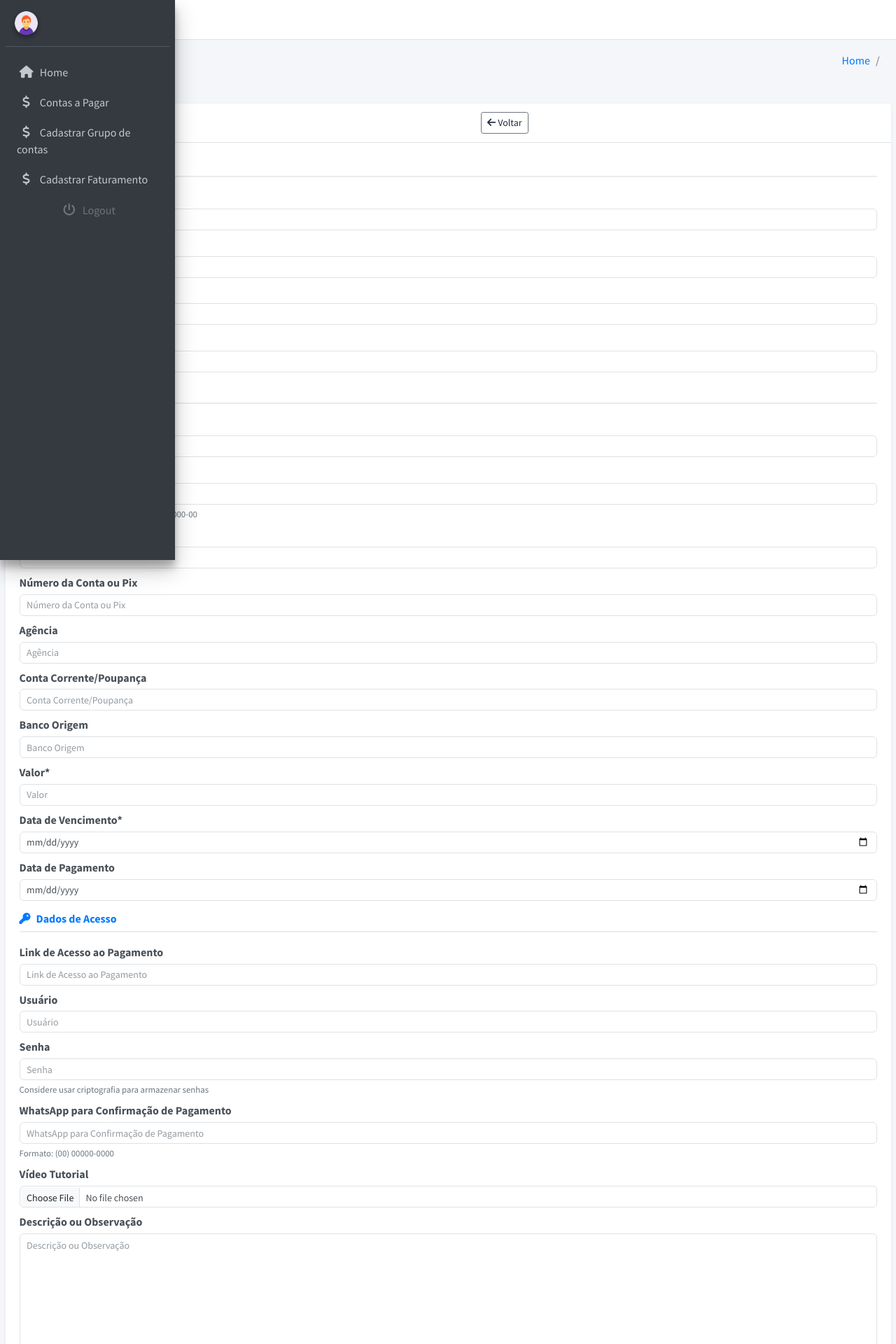
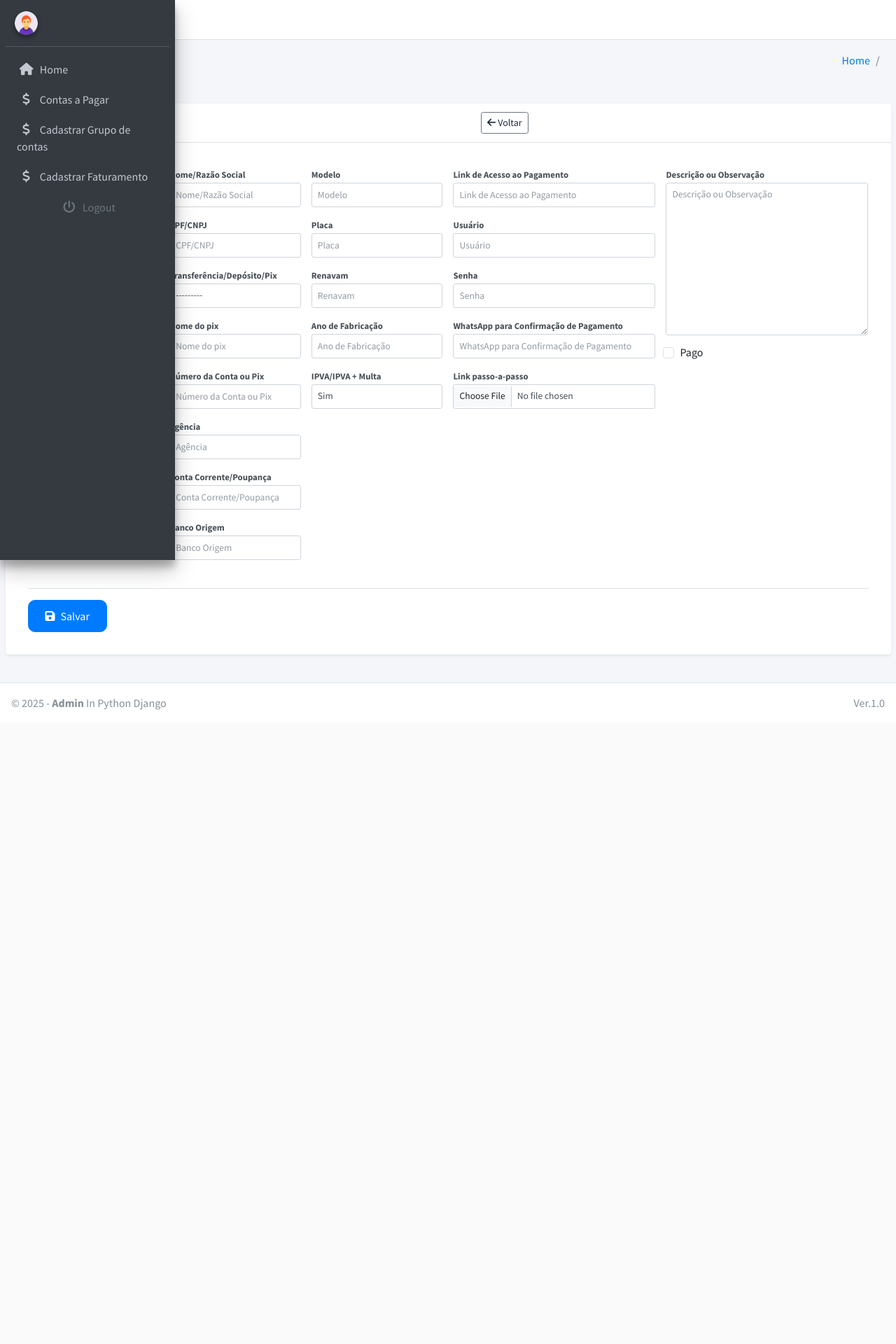
Before and after one commit to Andre08marques/payaccount, a Django app: page /contas/contas/novo/ in a window 1280 px wide. Shown: the top 1920 px of the page at 70% size. After the commit the page ends 1032 px from the top, so only its background shows below. Run offline with Django 5.2, Linux system fonts and the light colour scheme; data comes from the database, SQL or seed files in the repository; some libraries are stand-ins or nearby versions.

Commit message:
ajust form

```diff
--- a/main/apps/pay/templates/contas/conta_form.html
+++ b/main/apps/pay/templates/contas/conta_form.html
@@ -4,28 +4,73 @@
 
 {% block custom_css %}
     <style>
-        /* 🔹 Reduz o espaço entre os campos dentro das rows */
-        .row.g-3 {
-            --bs-gutter-y: 0.5rem !important; /* reduz o espaçamento vertical */
-            --bs-gutter-x: 0.5rem !important; /* reduz o espaçamento horizontal */
+        /* Reduz o espaço entre os campos */
+        .row.g-2 {
+            --bs-gutter-y: 0.5rem !important;
+            --bs-gutter-x: 0.75rem !important;
         }
 
-        /* 🔹 Diminui a margem inferior entre as seções */
-        .row.g-3.mb-4 {
-            margin-bottom: 1rem !important; /* padrão era 1.5rem */
+        /* Diminui a margem inferior entre as seções */
+        .section-spacing {
+            margin-bottom: 1.5rem !important;
         }
 
-        /* 🔹 Ajusta o espaçamento entre labels e inputs */
+        /* Ajusta o espaçamento entre labels e inputs */
         .form-label {
-            margin-bottom: 0.3rem !important;
+            margin-bottom: 0.15rem !important;
+            font-size: 0.8rem;
+            font-weight: 500;
+            color: #495057;
         }
 
-        /* 🔹 Opcional: inputs mais compactos */
-        .form-control, .form-select {
-            padding: 0.4rem 0.6rem !important;
+        .mb-3 {
+            margin-bottom: 0.75rem !important;
+        }
+
+        /* Inputs mais compactos */
+        .form-control, .form-select, .form-control[type="textarea"] {
+            padding: 0.375rem 0.5rem !important;
+            font-size: 0.85rem;
+            height: calc(1.5em + 0.75rem + 2px);
+        }
+
+        textarea.form-control {
+            height: auto !important;
+            min-height: 200px;
+        }
+
+        .section-header {
+            border-bottom: 2px solid #e9ecef;
+            padding-bottom: 0.5rem;
+            margin-bottom: 1rem !important;
+        }
+
+        .section-header h6 {
+            font-weight: 600;
+            font-size: 1rem;
+        }
+
+        .form-control:focus, .form-select:focus {
+            border-color: #0d6efd;
+            box-shadow: 0 0 0 0.25rem rgba(13, 110, 253, 0.25);
+        }
+
+        .form-text {
+            color: #6c757d;
+            font-size: 0.8rem;
+            margin-top: 0.25rem;
+        }
+
+        .btn-rounded {
+            border-radius: 10px;
+            font-weight: 500;
+            padding: 0.625rem 2rem;
+        }
+
+        .card-body {
+            padding: 2rem;
         }
     </style>
-
 {% endblock custom_css %}
 
 {% block content %}
@@ -44,152 +89,147 @@
                     <form method="post" class="needs-validation" novalidate>
                         {% csrf_token %}
 
+                        <div class="row g-2">
+                            <!-- COLUNA 1 -->
+                            <div class="col-md-2">
                                 <!-- Informações Básicas -->
-                        <div class="section-header mb-3">
-                            <h6 class="text-primary mb-0">
-                                <i class="fas fa-info-circle me-2"></i>Informações Básicas
-                            </h6>
-                        </div>
-                        <div class="row g-3 mb-4">
-                            <div class="col-md-12">
+                                <div class="section-spacing">
+                                    <div class="mb-3">
                                         <label for="{{ form.nome_conta.id_for_label }}" class="form-label">{{ form.nome_conta.label }}*</label>
                                         {{ form.nome_conta }}
                                         {% if form.nome_conta.errors %}
                                             <div class="invalid-feedback d-block">{{ form.nome_conta.errors }}</div>
                                         {% endif %}
                                     </div>
-                            <div class="col-md-12">
+                                    <div class="mb-3">
                                         <label for="{{ form.grupo_conta.id_for_label }}" class="form-label">{{ form.grupo_conta.label }}*</label>
                                         {{ form.grupo_conta }}
                                     </div>
-                            <div class="col-md-12">
+                                    <div class="mb-3">
                                         <label for="{{ form.fixo_variado.id_for_label }}" class="form-label">{{ form.fixo_variado.label }}</label>
                                         {{ form.fixo_variado }}
                                     </div>
-                            <div class="col-md-12">
+                                    <div class="mb-3">
                                         <label for="{{ form.recorrencia.id_for_label }}" class="form-label">{{ form.recorrencia.label }}</label>
                                         {{ form.recorrencia }}
                                     </div>
+                                    <div class="mb-3">
+                                        <label for="{{ form.data_vencimento.id_for_label }}" class="form-label">{{ form.data_vencimento.label }}*</label>
+                                        {{ form.data_vencimento }}
+                                    </div>
+                                    <div class="mb-3">
+                                        <label for="{{ form.data_pagamento.id_for_label }}" class="form-label">{{ form.data_pagamento.label }}</label>
+                                        {{ form.data_pagamento }}
+                                    </div>
+                                    <div class="mb-3">
+                                        <label for="{{ form.valor.id_for_label }}" class="form-label">{{ form.valor.label }}*</label>
+                                        {{ form.valor }}
+                                    </div>
+                                </div>
                             </div>
 
+                            <!-- COLUNA 2 -->
+                            <div class="col-md-2">
                                 <!-- Dados Financeiros -->
-                        <div class="section-header mb-3">
-                            <h6 class="text-primary mb-0">
-                                <i class="fas fa-dollar-sign me-2"></i>Dados Financeiros
-                            </h6>
-                        </div>
-                        <div class="row g-3 mb-4">
-                            <div class="col-md-12">
+                                <div class="section-spacing">
+                                    <div class="mb-3">
                                         <label for="{{ form.nome_razao.id_for_label }}" class="form-label">{{ form.nome_razao.label }}</label>
                                         {{ form.nome_razao }}
                                     </div>
-                            <div class="col-md-12">
+                                    <div class="mb-3">
                                         <label for="{{ form.cpf_cnpj.id_for_label }}" class="form-label">{{ form.cpf_cnpj.label }}</label>
                                         {{ form.cpf_cnpj }}
-                                <div class="form-text small">{{ form.cpf_cnpj.help_text }}</div>
                                     </div>
-                            <div class="col-md-12">
+                                    <div class="mb-3">
                                         <label for="{{ form.tipo_pagamento.id_for_label }}" class="form-label">{{ form.tipo_pagamento.label }}</label>
                                         {{ form.tipo_pagamento }}
                                     </div>
-                            <div class="col-md-12">
+
+                                    <div class="mb-3">
+                                        <label for="{{ form.nome_pix.id_for_label }}" class="form-label">{{ form.nome_pix.label }}</label>
+                                        {{ form.nome_pix }}
+                                    </div>
+                                    <div class="mb-3">
                                         <label for="{{ form.numero_conta_pix.id_for_label }}" class="form-label">{{ form.numero_conta_pix.label }}</label>
                                         {{ form.numero_conta_pix }}
                                     </div>
-                            <div class="col-md-12">
+                                    <div class="mb-3">
                                         <label for="{{ form.agencia.id_for_label }}" class="form-label">{{ form.agencia.label }}</label>
                                         {{ form.agencia }}
                                     </div>
-                            <div class="col-md-12">
+                                    <div class="mb-3">
                                         <label for="{{ form.conta_corrente_poupanca.id_for_label }}" class="form-label">{{ form.conta_corrente_poupanca.label }}</label>
                                         {{ form.conta_corrente_poupanca }}
                                     </div>
-                            <div class="col-md-12">
+                                    <div class="mb-3">
                                         <label for="{{ form.banco_origem.id_for_label }}" class="form-label">{{ form.banco_origem.label }}</label>
                                         {{ form.banco_origem }}
                                     </div>
-                            <div class="col-md-12">
-                                <label for="{{ form.valor.id_for_label }}" class="form-label">{{ form.valor.label }}*</label>
-                                {{ form.valor }}
-                            </div>
-                            <div class="col-md-12">
-                                <label for="{{ form.data_vencimento.id_for_label }}" class="form-label">{{ form.data_vencimento.label }}*</label>
-                                {{ form.data_vencimento }}
-                            </div>
-                            <div class="col-md-12">
-                                <label for="{{ form.data_pagamento.id_for_label }}" class="form-label">{{ form.data_pagamento.label }}</label>
-                                {{ form.data_pagamento }}
                                 </div>
                             </div>
 
+                            <!-- COLUNA 3 -->
+                            <div class="col-md-2">
+                                <!-- Veículo -->
+                                <div class="section-spacing">
+                                    <div class="mb-3">
+                                        <label for="{{ form.modelo.id_for_label }}" class="form-label">{{ form.modelo.label }}</label>
+                                        {{ form.modelo }}
+                                    </div>
+                                    <div class="mb-3">
+                                        <label for="{{ form.placa.id_for_label }}" class="form-label">{{ form.placa.label }}</label>
+                                        {{ form.placa }}
+                                    </div>
+                                    <div class="mb-3">
+                                        <label for="{{ form.renavam.id_for_label }}" class="form-label">{{ form.renavam.label }}</label>
+                                        {{ form.renavam }}
+                                    </div>
+                                    <div class="mb-3">
+                                        <label for="{{ form.ano_fabricacao.id_for_label }}" class="form-label">{{ form.ano_fabricacao.label }}</label>
+                                        {{ form.ano_fabricacao }}
+                                    </div>
+                                    <div class="mb-3">
+                                        <label for="{{ form.ipva_multa.id_for_label }}" class="form-label">{{ form.ipva_multa.label }}</label>
+                                        {{ form.ipva_multa }}
+                                    </div>
+                                </div>
+                            </div>
+
+                            <!-- COLUNA 4 -->
+                            <div class="col-md-3">
                                 <!-- Dados de Acesso -->
-                        <div class="section-header mb-3">
-                            <h6 class="text-primary mb-0">
-                                <i class="fas fa-key me-2"></i>Dados de Acesso
-                            </h6>
-                        </div>
-                        <div class="row g-3 mb-4">
-                            <div class="col-md-12">
+                                <div class="section-spacing">
+                                    <div class="mb-3">
                                         <label for="{{ form.link_acesso_pagamento.id_for_label }}" class="form-label">{{ form.link_acesso_pagamento.label }}</label>
                                         {{ form.link_acesso_pagamento }}
                                     </div>
-                            <div class="col-md-12">
+                                    <div class="mb-3">
                                         <label for="{{ form.usuario.id_for_label }}" class="form-label">{{ form.usuario.label }}</label>
                                         {{ form.usuario }}
                                     </div>
-                            <div class="col-md-12">
+                                    <div class="mb-3">
                                         <label for="{{ form.senha.id_for_label }}" class="form-label">{{ form.senha.label }}</label>
                                         {{ form.senha }}
-                                <div class="form-text small">{{ form.senha.help_text }}</div>
                                     </div>
-                            <div class="col-md-12">
+                                    <div class="mb-3">
                                         <label for="{{ form.whatsapp_confirmacao.id_for_label }}" class="form-label">{{ form.whatsapp_confirmacao.label }}</label>
                                         {{ form.whatsapp_confirmacao }}
-                                <div class="form-text small">{{ form.whatsapp_confirmacao.help_text }}</div>
                                     </div>
-                            <div class="col-md-12">
-                                <label for="{{ form.video_tutorial.id_for_label }}" class="form-label">{{ form.video_tutorial.label }}</label>
+                                    <div class="mb-3">
+                                        <label for="{{ form.video_tutorial.id_for_label }}" class="form-label">Link passo-a-passo</label>
                                         {{ form.video_tutorial }}
                                     </div>
-                            <div class="col-md-12">
+                                </div>
+                            </div>
+
+                            <!-- COLUNA 5 - Descrição e campos finais -->
+                            <div class="col-md-3">
+                                <div class="mb-3">
                                     <label for="{{ form.descricao_observacao.id_for_label }}" class="form-label">{{ form.descricao_observacao.label }}</label>
                                     {{ form.descricao_observacao }}
                                 </div>
-                        </div>
 
-                        <!-- Veículo -->
-                        <div class="section-header mb-3">
-                            <h6 class="text-primary mb-0">
-                                <i class="fas fa-car me-2"></i>Veículo
-                            </h6>
-                        </div>
-                        <div class="row g-3 mb-4">
-                            <div class="col-md-12">
-                                <label for="{{ form.modelo.id_for_label }}" class="form-label">{{ form.modelo.label }}</label>
-                                {{ form.modelo }}
-                            </div>
-                            <div class="col-md-12">
-                                <label for="{{ form.placa.id_for_label }}" class="form-label">{{ form.placa.label }}</label>
-                                {{ form.placa }}
-                            </div>
-                            <div class="col-md-12">
-                                <label for="{{ form.renavam.id_for_label }}" class="form-label">{{ form.renavam.label }}</label>
-                                {{ form.renavam }}
-                            </div>
-                            <div class="col-md-12">
-                                <label for="{{ form.ano_fabricacao.id_for_label }}" class="form-label">{{ form.ano_fabricacao.label }}</label>
-                                {{ form.ano_fabricacao }}
-                            </div>
-                            <div class="col-12 mt-3">
-                                <div class="form-check">
-                                    <input type="checkbox" class="form-check-input" id="{{ form.ipva_multa.id_for_label }}" name="{{ form.ipva_multa.html_name }}" {% if form.ipva_multa.value %}checked{% endif %}>
-                                    <label class="form-check-label" for="{{ form.ipva_multa.id_for_label }}">
-                                        {{ form.ipva_multa.label }}
-                                    </label>
-                                </div>
-                            </div>
-                            <div class="col-12">
-                                <div class="form-check">
+                                <div class="form-check mb-2">
                                     <input type="checkbox" class="form-check-input" id="{{ form.pago.id_for_label }}" name="{{ form.pago.html_name }}" {% if form.pago.value %}checked{% endif %}>
                                     <label class="form-check-label" for="{{ form.pago.id_for_label }}">
                                         {{ form.pago.label }}
@@ -199,9 +239,9 @@
                         </div>
 
                         <!-- Botões de ação -->
-                        <div class="d-flex justify-content-end mt-4 pt-3 border-top">
+                        <div class="d-flex justify-content-start mt-3 pt-3 border-top">
                             <button type="submit" class="btn btn-primary btn-rounded px-4">
-                                <i class="fas fa-save me-2"></i>Salvar Alterações
+                                <i class="fas fa-save me-2"></i>Salvar
                             </button>
                         </div>
                     </form>
@@ -211,44 +251,7 @@
     </div>
 </div>
 
-<style>
-.section-header {
-    border-bottom: 2px solid #e9ecef;
-    padding-bottom: 0.5rem;
-}
-
-.section-header h6 {
-    font-weight: 600;
-}
-
-.form-label {
-    font-weight: 500;
-    color: #495057;
-    margin-bottom: 0.5rem;
-}
-
-.form-control, .form-select {
-    border: 1px solid #dee2e6;
-    border-radius: 0.375rem;
-    padding: 0.625rem 0.75rem;
-}
-
-.form-control:focus, .form-select:focus {
-    border-color: #0d6efd;
-    box-shadow: 0 0 0 0.25rem rgba(13, 110, 253, 0.25);
-}
-
-.form-text {
-    color: #6c757d;
-    margin-top: 0.25rem;
-}
-
-.btn-rounded {
-    border-radius: 10px;
-    font-weight: 500;
-    padding: 0.625rem 2rem;
-}
-</style>
+{% endblock %}
 
 {% block extra_js %}
 <script>
```
Also changed, not shown: other parts of main/apps/pay/templates/contas/conta_form.html (+0 -1 lines), main/apps/pay/models.py (+16 -2 lines), main/apps/pay/templates/contas/conta_edit.html (+81 -86 lines), db.sqlite3, main/apps/pay/migrations/0011_contapagar_nome_pix_alter_contapagar_ipva_multa.py (added), main/apps/pay/migrations/0012_alter_contapagar_ipva_multa.py (added). Lines whose indentation alone changed are shown as unchanged.
